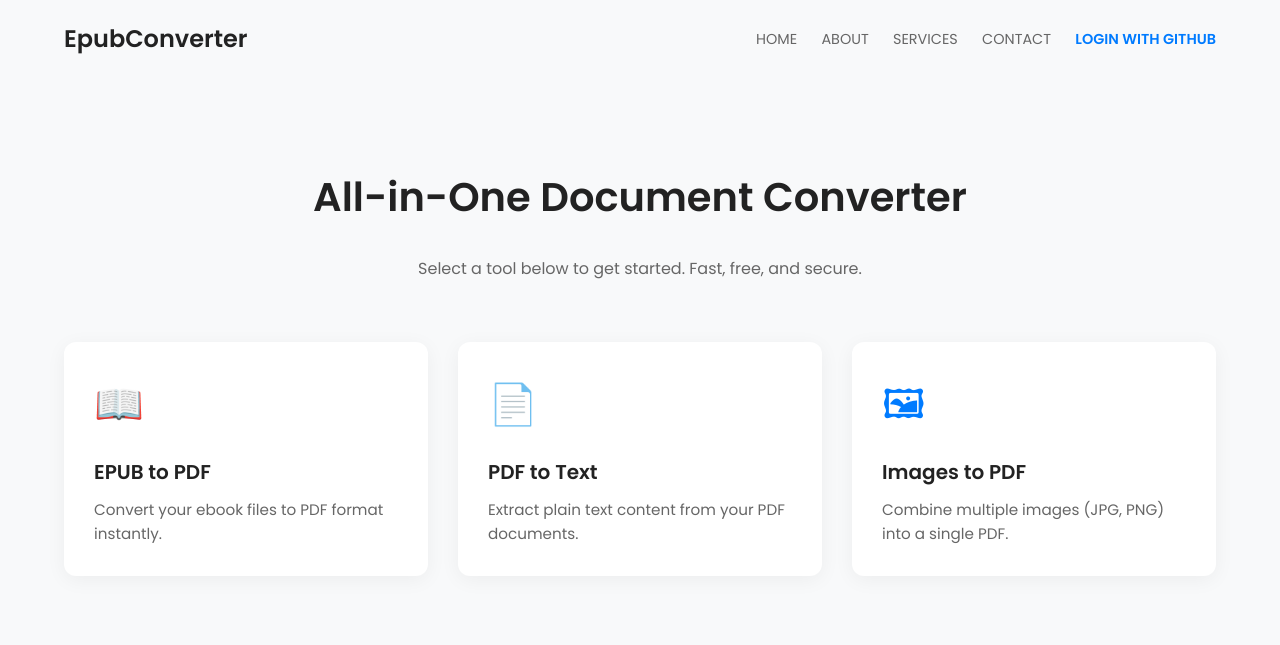
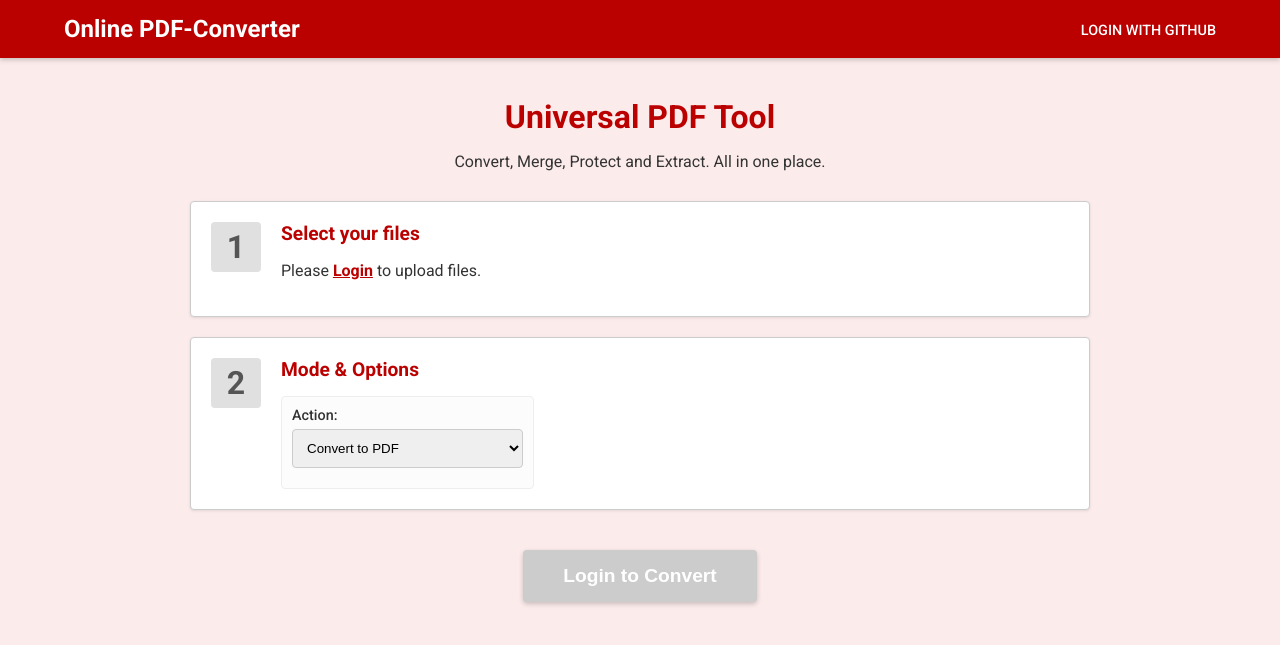
Before and after one commit to Deva0121/Conver-Doc-EVE, a Flask app: page / in a window 1280 px wide. Shown: the top 645 px of the page. Run offline with Flask 3, Linux system fonts and the light colour scheme.

Commit message:
Refactor: Universal Converter Redesign (Merge, Protect, UI Update)

```diff
--- a/app.py
+++ b/app.py
@@ -1,7 +1,8 @@
 import os
 import sys
+import shutil
+import fitz
 from flask import Flask, render_template, request, send_file, flash, redirect, url_for, session
-import fitz
 from werkzeug.utils import secure_filename
 from authlib.integrations.flask_client import OAuth
 from dotenv import load_dotenv
@@ -13,17 +14,18 @@ load_dotenv()
 app = Flask(__name__)
 app.secret_key = os.getenv('FLASK_SECRET_KEY', 'supersecretkey')
 UPLOAD_FOLDER = 'uploads'
+if os.path.exists(UPLOAD_FOLDER):
+    shutil.rmtree(UPLOAD_FOLDER)
 os.makedirs(UPLOAD_FOLDER, exist_ok=True)
 app.config['UPLOAD_FOLDER'] = UPLOAD_FOLDER
 
-# Use ProxyFix for correct URL generation behind Render's proxy
+# Use ProxyFix
 app.wsgi_app = ProxyFix(app.wsgi_app, x_for=1, x_proto=1, x_host=1, x_prefix=1)
 
-# Allow HTTP for OAuth ONLY in development
+# OAuth
 if os.getenv('FLASK_ENV') == 'development':
     os.environ['OAUTHLIB_INSECURE_TRANSPORT'] = '1'
 
-# OAuth setup
 oauth = OAuth(app)
 github = oauth.register(
     name='github',
@@ -42,156 +44,145 @@ ALLOWED_EXTENSIONS = {'epub', 'pdf', 'png', 'jpg', 'jpeg'}
 def allowed_file(filename):
     return '.' in filename and filename.rsplit('.', 1)[1].lower() in ALLOWED_EXTENSIONS
 
-# --- Conversion Functions ---
+# --- Core Logic ---
 
-def convert_epub_to_pdf(input_path, output_path):
-    doc = fitz.open(input_path)
-    pdf_bytes = doc.convert_to_pdf()
-    pdf_doc = fitz.open("pdf", pdf_bytes)
-    pdf_doc.save(output_path)
+def process_conversion(files, mode, options):
+    """
+    files: list of saved file paths
+    mode: 'pdf', 'text', 'merge', 'protect'
+    options: dict of extra params (password, etc.)
+    returns: path to output file
+    """
+    output_filename = "converted_result"
 
-def convert_pdf_to_text(input_path, output_path):
-    doc = fitz.open(input_path)
-    with open(output_path, "wb") as out:
-        for page in doc:
-            text = page.get_text().encode("utf8")
-            out.write(text)
-            out.write(b"\n\f")
+    # 1. MERGE MODE (or generic PDF conversion of multiple files)
+    if mode == 'merge' or (mode == 'pdf' and len(files) > 1):
+        doc = fitz.open()
+        for f in files:
+            ext = f.rsplit('.', 1)[1].lower()
+            if ext in ['png', 'jpg', 'jpeg']:
+                img = fitz.open(f)
+                rect = img[0].rect
+                pdfbytes = img.convert_to_pdf()
+                img.close()
+                imgPDF = fitz.open("pdf", pdfbytes)
+                page = doc.new_page(width=rect.width, height=rect.height)
+                page.show_pdf_page(rect, imgPDF, 0)
+            elif ext == 'pdf':
+                src = fitz.open(f)
+                doc.insert_pdf(src)
+            elif ext == 'epub':
+                src = fitz.open(f)
+                pdf_bytes = src.convert_to_pdf()
+                src_pdf = fitz.open("pdf", pdf_bytes)
+                doc.insert_pdf(src_pdf)
 
-def convert_images_to_pdf(image_paths, output_path):
-    doc = fitz.open()
-    for img_path in image_paths:
-        img = fitz.open(img_path)
-        rect = img[0].rect
-        pdfbytes = img.convert_to_pdf()
-        img.close()
-        imgPDF = fitz.open("pdf", pdfbytes)
-        page = doc.new_page(width = rect.width, height = rect.height)
-        page.show_pdf_page(rect, imgPDF, 0)
-    doc.save(output_path)
+        output_path = os.path.join(app.config['UPLOAD_FOLDER'], output_filename + ".pdf")
+        doc.save(output_path)
+        return output_path
 
-# --- Routes ---
+    # Single File Processing below
+    filepath = files[0]
+    ext = filepath.rsplit('.', 1)[1].lower()
 
-@app.route('/')
-def dashboard():
+    # 2. TO PDF
+    if mode == 'pdf':
+        output_path = os.path.join(app.config['UPLOAD_FOLDER'], output_filename + ".pdf")
+        if ext == 'epub':
+            doc = fitz.open(filepath)
+            pdf_bytes = doc.convert_to_pdf()
+            with open(output_path, "wb") as f:
+                f.write(pdf_bytes)
+        elif ext in ['png', 'jpg', 'jpeg']:
+            # Single image to PDF
+            img = fitz.open(filepath)
+            pdfbytes = img.convert_to_pdf()
+            with open(output_path, "wb") as f:
+                f.write(pdfbytes)
+        else:
+            # Already PDF, just copy (unless protecting later?)
+            shutil.copy(filepath, output_path)
+
+        return output_path
+
+    # 3. EXTRACT TEXT
+    if mode == 'text':
+        output_path = os.path.join(app.config['UPLOAD_FOLDER'], output_filename + ".txt")
+        doc = fitz.open(filepath) # Works for PDF and EPUB usually
+        with open(output_path, "wb") as out:
+            for page in doc:
+                text = page.get_text().encode("utf8")
+                out.write(text)
+                out.write(b"\n\f")
+        return output_path
+
+    # 4. PROTECT
+    if mode == 'protect':
+        output_path = os.path.join(app.config['UPLOAD_FOLDER'], "protected_" + output_filename + ".pdf")
+        password = options.get('password', '')
+
+        # Open source (assuming PDF for now, but could convert first)
+        if ext != 'pdf':
+            # Convert to PDF in memory first if needed, simplified here:
+            pass
+
+        doc = fitz.open(filepath)
+        # 256-bit AES encryption
+        doc.save(output_path, encryption=fitz.PDF_ENCRYPT_AES_256, user_pw=password, owner_pw=password)
+        return output_path
+
+    return None
+
+
+@app.route('/', methods=['GET'])
+def index():
     user = session.get('user')
-    return render_template('dashboard.html', user=user)
+    return render_template('index.html', user=user)
 
-@app.route('/tool/epub-to-pdf', methods=['GET', 'POST'])
-def epub_to_pdf():
+@app.route('/convert', methods=['POST'])
+def convert():
     user = session.get('user')
-    if request.method == 'POST':
-        if not user:
-            flash('Please login to convert files.')
-            return redirect(request.url)
+    if not user:
+        flash('Please login to use the converter.')
+        return redirect(url_for('index'))
 
-        if 'file' not in request.files:
-            flash('No file part')
-            return redirect(request.url)
-        file = request.files['file']
+    if 'files' not in request.files:
+        flash('No files uploaded')
+        return redirect(url_for('index'))
 
-        if file.filename == '' or not allowed_file(file.filename):
-            flash('Invalid or no file selected.')
-            return redirect(request.url)
+    files = request.files.getlist('files')
+    if not files or files[0].filename == '':
+        flash('No files selected')
+        return redirect(url_for('index'))
 
-        if not file.filename.lower().endswith('.epub'):
-             flash('Please upload an EPUB file.')
-             return redirect(request.url)
+    # Save all files
+    saved_paths = []
+    for file in files:
+        if file and allowed_file(file.filename):
+            filename = secure_filename(file.filename)
+            filepath = os.path.join(app.config['UPLOAD_FOLDER'], filename)
+            file.save(filepath)
+            saved_paths.append(filepath)
 
-        filename = secure_filename(file.filename)
-        filepath = os.path.join(app.config['UPLOAD_FOLDER'], filename)
-        file.save(filepath)
+    if not saved_paths:
+        flash('No valid files found (epub, pdf, png, jpg)')
+        return redirect(url_for('index'))
 
-        pdf_filename = filename.rsplit('.', 1)[0] + '.pdf'
-        pdf_path = os.path.join(app.config['UPLOAD_FOLDER'], pdf_filename)
+    mode = request.form.get('mode', 'pdf')
+    password = request.form.get('password', '')
 
-        try:
-            convert_epub_to_pdf(filepath, pdf_path)
-            return send_file(pdf_path, as_attachment=True)
-        except Exception as e:
-            flash(f'Error: {str(e)}')
-            return redirect(request.url)
+    try:
+        output_file = process_conversion(saved_paths, mode, {'password': password})
+        if output_file and os.path.exists(output_file):
+            return send_file(output_file, as_attachment=True)
+        else:
+            flash("Conversion failed or mode not supported.")
+            return redirect(url_for('index'))
+    except Exception as e:
+        flash(f"Error during conversion: {e}")
+        return redirect(url_for('index'))
 
-    return render_template('epub_to_pdf.html', user=user)
-
-@app.route('/tool/pdf-to-text', methods=['GET', 'POST'])
-def pdf_to_text():
-    user = session.get('user')
-    if request.method == 'POST':
-        if not user:
-            flash('Please login to convert files.')
-            return redirect(request.url)
-
-        if 'file' not in request.files:
-            flash('No file part')
-            return redirect(request.url)
-        file = request.files['file']
-
-        if file.filename == '' or not allowed_file(file.filename):
-             flash('Invalid or no file selected.')
-             return redirect(request.url)
-
-        if not file.filename.lower().endswith('.pdf'):
-             flash('Please upload a PDF file.')
-             return redirect(request.url)
-
-        filename = secure_filename(file.filename)
-        filepath = os.path.join(app.config['UPLOAD_FOLDER'], filename)
-        file.save(filepath)
-
-        txt_filename = filename.rsplit('.', 1)[0] + '.txt'
-        txt_path = os.path.join(app.config['UPLOAD_FOLDER'], txt_filename)
-
-        try:
-            convert_pdf_to_text(filepath, txt_path)
-            return send_file(txt_path, as_attachment=True)
-        except Exception as e:
-            flash(f'Error: {str(e)}')
-            return redirect(request.url)
-
-    return render_template('pdf_to_text.html', user=user)
-
-@app.route('/tool/images-to-pdf', methods=['GET', 'POST'])
-def images_to_pdf():
-    user = session.get('user')
-    if request.method == 'POST':
-        if not user:
-            flash('Please login to convert files.')
-            return redirect(request.url)
-
-        if 'files' not in request.files:
-            flash('No files part')
-            return redirect(request.url)
-
-        files = request.files.getlist('files')
-        if not files or files[0].filename == '':
-            flash('No selected files')
-            return redirect(request.url)
-
-        image_paths = []
-        for file in files:
-             if file and allowed_file(file.filename):
-                 filename = secure_filename(file.filename)
-                 filepath = os.path.join(app.config['UPLOAD_FOLDER'], filename)
-                 file.save(filepath)
-                 image_paths.append(filepath)
-
-        if not image_paths:
-            flash('No valid images uploaded.')
-            return redirect(request.url)
-
-        pdf_filename = 'images_merged.pdf'
-        pdf_path = os.path.join(app.config['UPLOAD_FOLDER'], pdf_filename)
-
-        try:
-            convert_images_to_pdf(image_paths, pdf_path)
-            return send_file(pdf_path, as_attachment=True)
-        except Exception as e:
-             flash(f'Error: {str(e)}')
-             return redirect(request.url)
-
-    return render_template('images_to_pdf.html', user=user)
-
+# Auth Routes
 @app.route('/login')
 def login():
     github = oauth.create_client('github')
@@ -207,8 +198,8 @@ def authorize():
             resp = github.get('user')
             session['user'] = resp.json()
         return redirect('/')
-    except Exception as e:
-        flash(f"Login failed: {e}")
+    except Exception:
+        flash("Login failed.")
         return redirect('/')
 
 @app.route('/logout')
--- a/static/style.css
+++ b/static/style.css
@@ -1,204 +1,150 @@
-@import url('https://fonts.googleapis.com/css2?family=Poppins:wght@300;400;600&display=swap');
+@import url('https://fonts.googleapis.com/css2?family=Roboto:wght@300;400;500;700&display=swap');
 
 body {
     margin: 0;
-    font-family: 'Poppins', sans-serif;
+    font-family: 'Roboto', sans-serif;
+    background-color: #fcebeb;
+    /* Very light red/grey mix */
     color: #333;
-    background-color: #f8f9fa;
-    line-height: 1.6;
 }
 
 header {
+    background: #b00;
+    /* Deep Red like online2pdf */
+    color: white;
+    padding: 15px 5%;
     display: flex;
     justify-content: space-between;
     align-items: center;
-    padding: 20px 5%;
-    background-color: transparent;
+    box-shadow: 0 2px 5px rgba(0, 0, 0, 0.2);
 }
 
 .logo {
-    font-weight: 600;
     font-size: 1.5rem;
-    color: #222;
+    font-weight: 700;
 }
 
 nav a {
+    color: white;
     text-decoration: none;
-    color: #666;
-    margin-left: 20px;
+    margin-left: 15px;
     font-size: 0.9rem;
     font-weight: 500;
 }
 
 nav a:hover {
-    color: #000;
+    text-decoration: underline;
 }
 
-.hero {
-    display: flex;
-    align-items: center;
-    padding: 60px 5%;
-    min-height: 70vh;
+.container {
+    max-width: 900px;
+    margin: 40px auto;
+    padding: 0 20px;
 }
 
-.hero-content {
-    flex: 1;
-    padding-right: 50px;
+.step-box {
+    background: white;
+    border: 1px solid #ccc;
+    border-radius: 4px;
+    margin-bottom: 20px;
+    padding: 20px;
+    display: flex;
+    align-items: flex-start;
+    box-shadow: 0 1px 3px rgba(0, 0, 0, 0.1);
 }
 
-.hero-content h1 {
-    font-size: 3.5rem;
-    font-weight: 600;
-    line-height: 1.2;
-    margin-bottom: 20px;
-    color: #222;
-}
-
-.hero-content p {
-    font-size: 1.1rem;
-    color: #666;
-    margin-bottom: 30px;
-    max-width: 480px;
-}
-
-.hero-image {
-    flex: 1;
-    text-align: right;
-    position: relative;
-}
-
-.hero-image img {
-    max-width: 100%;
-    border-radius: 8px;
-    box-shadow: 0 20px 40px rgba(0,0,0,0.1);
-}
-
-.play-button {
-    position: absolute;
-    top: 50%;
-    left: 40%;
-    transform: translate(-50%, -50%);
-    background: white;
-    width: 60px;
-    height: 60px;
-    border-radius: 50%;
+.step-number {
+    background: #e0e0e0;
+    color: #555;
+    font-size: 2rem;
+    font-weight: 700;
+    width: 50px;
+    height: 50px;
     display: flex;
     align-items: center;
     justify-content: center;
-    box-shadow: 0 5px 15px rgba(0,0,0,0.1);
-    cursor: pointer;
+    border-radius: 4px;
+    margin-right: 20px;
+    flex-shrink: 0;
 }
 
-.play-button::after {
-    content: '';
-    width: 0;
-    height: 0;
-    border-top: 8px solid transparent;
-    border-bottom: 8px solid transparent;
-    border-left: 12px solid #333;
-    margin-left: 4px;
+.step-content {
+    flex: 1;
 }
 
-.converter-form {
-    background: #fff;
-    padding: 20px;
-    border-radius: 8px;
-    box-shadow: 0 4px 12px rgba(0,0,0,0.05);
-    display: inline-block;
+h2 {
+    margin-top: 0;
+    font-size: 1.2rem;
+    color: #b00;
+    margin-bottom: 15px;
 }
 
-input[type="file"] {
-    display: block;
-    margin-bottom: 15px;
-    padding: 10px;
-    border: 1px solid #ddd;
-    border-radius: 4px;
-    width: 100%;
-    box-sizing: border-box;
+.file-drop-area {
+    border: 2px dashed #ccc;
+    padding: 30px;
+    text-align: center;
+    background: #f9f9f9;
+    cursor: pointer;
+    transition: background 0.3s;
 }
 
-button.cta-btn {
-    background-color: #007bff;
+.file-drop-area:hover {
+    background: #eee;
+}
+
+select,
+input[type="text"],
+input[type="password"] {
+    padding: 10px;
+    border: 1px solid #ccc;
+    border-radius: 4px;
+    margin-right: 10px;
+    margin-bottom: 10px;
+    width: 200px;
+}
+
+.convert-btn {
+    background: #b00;
     color: white;
     border: none;
-    padding: 15px 30px;
+    padding: 15px 40px;
+    font-size: 1.2rem;
+    font-weight: 700;
     border-radius: 4px;
-    font-size: 1rem;
-    font-weight: 600;
     cursor: pointer;
-    text-transform: uppercase;
-    letter-spacing: 0.5px;
-    transition: background 0.3s ease;
+    box-shadow: 0 2px 5px rgba(0, 0, 0, 0.2);
+    transition: background 0.3s;
 }
 
-button.cta-btn:hover {
-    background-color: #0056b3;
+.convert-btn:hover {
+    background: #800;
 }
 
 .flash {
-    background-color: #ffdddd;
-    color: #a00;
+    background: #fff3cd;
+    color: #856404;
+    padding: 15px;
+    margin-bottom: 20px;
+    border: 1px solid #ffeeba;
+    border-radius: 4px;
+}
+
+.options-grid {
+    display: grid;
+    grid-template-columns: repeat(auto-fill, minmax(250px, 1fr));
+    gap: 15px;
+}
+
+.option-group {
+    background: #fcfcfc;
+    border: 1px solid #eee;
     padding: 10px;
     border-radius: 4px;
-    margin-bottom: 15px;
 }
 
-.features {
-    display: flex;
-    justify-content: space-between;
-    padding: 60px 5% 100px;
-    background: #fff;
-    margin-top: -50px;
-    position: relative;
-    z-index: 10;
+.option-group label {
+    display: block;
+    margin-bottom: 5px;
+    font-weight: 500;
+    font-size: 0.9rem;
 }
-
-.feature-item {
-    flex: 1;
-    padding: 0 20px;
-}
-
-.feature-icon {
-    font-size: 2rem;
-    color: #ccc;
-    margin-bottom: 15px;
-}
-
-.feature-item h3 {
-    font-size: 1.1rem;
-    font-weight: 600;
-    margin-bottom: 10px;
-}
-
-.feature-item p {
-    font-size: 0.9rem;
-    color: #777;
-    line-height: 1.6;
-}
-
-@media (max-width: 768px) {
-    .hero {
-        flex-direction: column;
-        text-align: center;
-        padding-top: 40px;
-        min-height: auto;
-    }
-
-    .hero-content {
-        padding-right: 0;
-        margin-bottom: 40px;
-    }
-
-    .hero-content h1 {
-        font-size: 2.5rem;
-    }
-
-    .features {
-        flex-direction: column;
-        margin-top: 0;
-    }
-
-    .feature-item {
-        margin-bottom: 30px;
-    }
-}
--- a/templates/index.html
+++ b/templates/index.html
@@ -4,87 +4,110 @@
 <head>
   <meta charset="utf-8">
   <meta name="viewport" content="width=device-width, initial-scale=1">
-  <title>EpubConverter</title>
+  <title>Universal PDF Converter</title>
   <link rel="stylesheet" href="{{ url_for('static', filename='style.css') }}">
+  <script>
+    function updateOptions() {
+      const mode = document.getElementById('mode').value;
+      const protectOptions = document.getElementById('protect-options');
+      if (mode === 'protect') {
+        protectOptions.style.display = 'block';
+      } else {
+        protectOptions.style.display = 'none';
+      }
+    }
+  </script>
 </head>
 
 <body>
 
   <header>
-    <div class="logo">EpubConverter</div>
+    <div class="logo">Online PDF-Converter</div>
     <nav>
-      <a href="#">HOME</a>
-      <a href="#">ABOUT</a>
-      <a href="#">SERVICES</a>
-      <a href="#">CONTACT</a>
       {% if user %}
-      <span style="margin-left: 20px; font-weight: 500;">Hello, {{ user.login }}</span>
-      <a href="{{ url_for('logout') }}" style="color: #d9534f;">LOGOUT</a>
+      <span>Hello, {{ user.login }}</span>
+      <a href="{{ url_for('logout') }}">LOGOUT</a>
       {% else %}
-      <a href="{{ url_for('login') }}" style="color: #007bff; font-weight: 600;">LOGIN WITH GITHUB</a>
+      <a href="{{ url_for('login') }}">LOGIN WITH GITHUB</a>
       {% endif %}
     </nav>
   </header>
 
-  <section class="hero">
-    <div class="hero-content">
-      <h1>Convert your EPUB to PDF simply.</h1>
-      <p>A fast, free, and secure way to convert your ebooks to PDF format. Just upload your file and let us handle the
-        rest.</p>
+  <div class="container">
 
-      <div class="converter-form">
+    <div style="text-align: center; margin-bottom: 30px;">
+      <h1 style="color: #b00; margin-bottom: 5px;">Universal PDF Tool</h1>
+      <p>Convert, Merge, Protect and Extract. All in one place.</p>
+    </div>
+
     {% with messages = get_flashed_messages() %}
     {% if messages %}
     <div class="flash">
       {% for message in messages %}
-          <p>{{ message }}</p>
+      <p style="margin: 0;">{{ message }}</p>
       {% endfor %}
     </div>
     {% endif %}
     {% endwith %}
 
+    <form action="/convert" method="post" enctype="multipart/form-data">
+
+      <!-- Step 1 -->
+      <div class="step-box">
+        <div class="step-number">1</div>
+        <div class="step-content">
+          <h2>Select your files</h2>
           {% if user %}
-        <form method="post" enctype="multipart/form-data">
-          <input type="file" name="file" accept=".epub" required>
-          <button type="submit" class="cta-btn">CONVERT NOW</button>
-        </form>
+          <div class="file-drop-area">
+            <input type="file" name="files" multiple required
+              style="width: 100%; height: 100px; opacity: 0; position: absolute; cursor: pointer;">
+            <p style="margin-top: -80px;">Drag & Drop files here or <b>Click to Select</b></p>
+            <p style="font-size: 0.8rem; color: #888;">Supports: PDF, EPUB, JPG, PNG (Max 150 MB)</p>
+          </div>
           {% else %}
-        <div style="text-align: center; padding: 20px;">
-          <p>Please login to convert files.</p>
-          <a href="{{ url_for('login') }}" class="cta-btn" style="text-decoration: none; display: inline-block;">LOGIN
-            NOW</a>
+          <p>Please <a href="{{ url_for('login') }}" style="color: #b00; font-weight: bold;">Login</a> to upload files.
+          </p>
+          {% endif %}
         </div>
+      </div>
+
+      <!-- Step 2 -->
+      <div class="step-box">
+        <div class="step-number">2</div>
+        <div class="step-content">
+          <h2>Mode & Options</h2>
+          <div class="options-grid">
+            <div class="option-group">
+              <label for="mode">Action:</label>
+              <select name="mode" id="mode" onchange="updateOptions()" style="width: 100%;">
+                <option value="pdf">Convert to PDF</option>
+                <option value="merge">Merge into one PDF</option>
+                <option value="text">Extract Text (from PDF)</option>
+                <option value="protect">Protect PDF (Add Password)</option>
+              </select>
+            </div>
+
+            <div id="protect-options" class="option-group" style="display: none;">
+              <label for="password">Set Password:</label>
+              <input type="password" name="password" placeholder="Enter password" style="width: 90%;">
+            </div>
+          </div>
+        </div>
+      </div>
+
+      <!-- Step 3 -->
+      <div class="step-box" style="background: transparent; border: none; box-shadow: none; justify-content: center;">
+        {% if user %}
+        <button type="submit" class="convert-btn">Convert</button>
+        {% else %}
+        <button type="button" class="convert-btn" style="background: #ccc; cursor: not-allowed;" disabled>Login to
+          Convert</button>
         {% endif %}
       </div>
 
+    </form>
+
   </div>
-
-    <div class="hero-image">
-      <img src="{{ url_for('static', filename='hero.png') }}" alt="Workspace">
-      <!-- Optional play button decoration to match reference -->
-      <!-- <div class="play-button"></div> -->
-    </div>
-  </section>
-
-  <section class="features">
-    <div class="feature-item">
-      <div class="feature-icon">&#128161;</div> <!-- Lightbulb icon substitute -->
-      <h3>Intuitive Usage</h3>
-      <p>Simply upload your file and click convert. No complex settings or technical knowledge required.</p>
-    </div>
-
-    <div class="feature-item">
-      <div class="feature-icon">&#9889;</div> <!-- Bolt/Orange icon substitute -->
-      <h3>Fast Processing</h3>
-      <p>Our optimized engine converts your files in seconds, preserving formatting and layout.</p>
-    </div>
-
-    <div class="feature-item">
-      <div class="feature-icon">&#8734;</div> <!-- Infinity icon substitute -->
-      <h3>Limitless Access</h3>
-      <p>Use the tool as many times as you want. Completely free and runs locally on your machine.</p>
-    </div>
-  </section>
 
 </body>
 
```
Lines whose indentation alone changed are shown as unchanged.
